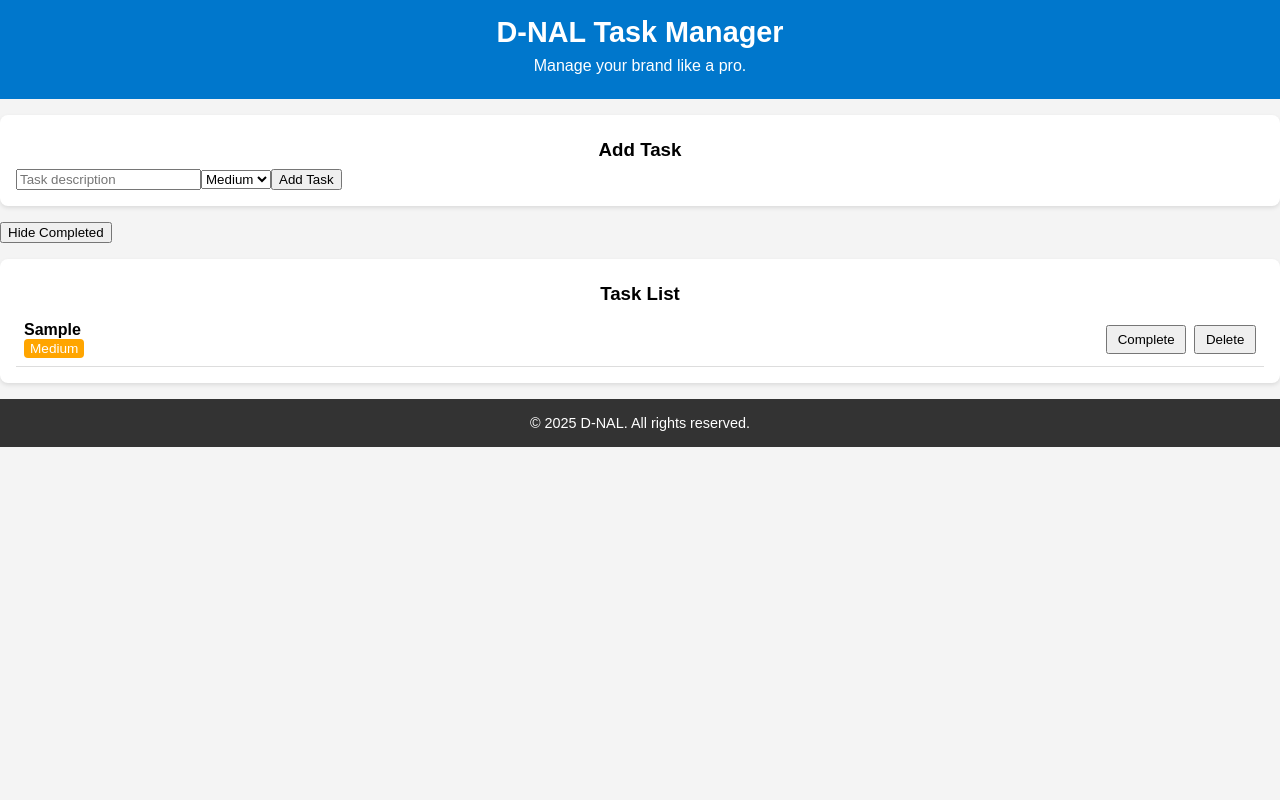
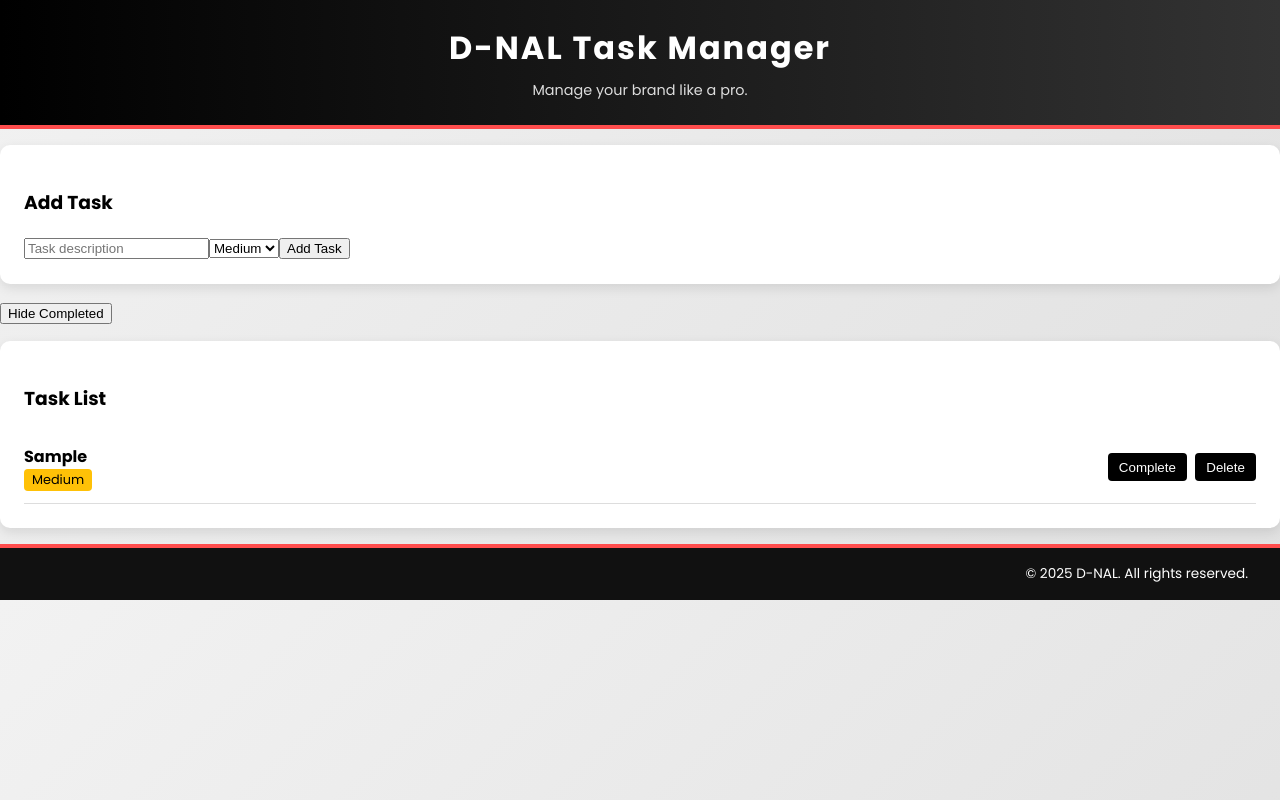
Before and after one commit to DanielAlvarezU/DanielAlvarezU-mtm6404-task-manager-Danielalvarezu, a React (Vite) app: page / in a window 1280 px wide. Both pictures are taken after typing "Sample" into the empty fields and a click on the button "Add Task". Built offline with nearby package versions, Linux system fonts and the light colour scheme.

Commit message:
🔧 Update task manager styles and components

```diff
--- a/src/App.css
+++ b/src/App.css
@@ -1,37 +1,48 @@
+@import url('https://fonts.googleapis.com/css2?family=Poppins:wght@400;700&display=swap');
+
 
 body {
-  font-family: Arial, sans-serif;
-  background-color: #f4f4f4;
+  font-family: 'Poppins', sans-serif;
+  background: linear-gradient(135deg, #f2f2f2, #e0e0e0);
   margin: 0;
   padding: 0;
 }
 
 .app {
-  max-width: 800px;
+  max-width: 900px;
   margin: 0 auto;
-  padding: 1rem;
+  padding: 2rem 1rem;
 }
 
 
 .navbar {
-  background-color: #0077cc;
-  color: white;
-  padding: 1rem 0;
+  background: linear-gradient(90deg, #000000, #333333);
+  color: #fff;
+  padding: 1.5rem 2rem;
   text-align: center;
+  border-bottom: 4px solid #ff4d4d;
 }
 
 .navbar h1 {
   margin: 0;
-  font-size: 1.8rem;
+  font-size: 2rem;
+  letter-spacing: 2px;
+}
+
+.navbar p {
+  margin: 0.5rem 0 0;
+  font-size: 0.9rem;
+  opacity: 0.85;
 }
 
 
 .footer {
-  background-color: #333;
-  color: white;
-  padding: 1rem 0;
-  text-align: center;
-  font-size: 0.9rem;
+  background-color: #111;
+  color: #fff;
+  padding: 1rem 2rem;
+  text-align: right;
+  font-size: 0.85rem;
+  border-top: 4px solid #ff4d4d;
 }
 
 .footer p {
@@ -41,31 +52,37 @@ body {
 
 .card {
   background-color: #fff;
-  padding: 1rem;
+  padding: 1.5rem;
   margin-bottom: 1rem;
-  border-radius: 8px;
-  box-shadow: 0 2px 4px rgba(0,0,0,0.1);
-}
-
-
-h1, h3, p {
-  margin: 0.5rem 0;
-  text-align: center;
+  border-radius: 10px;
+  box-shadow: 0 4px 12px rgba(0,0,0,0.1);
 }
 
 
 .task-form {
   display: flex;
   flex-direction: column;
-  gap: 0.5rem;
+  gap: 0.8rem;
 }
 
 .task-form input,
 .task-form select,
 .task-form button {
-  padding: 0.5rem;
-  border-radius: 4px;
+  padding: 0.75rem;
+  border-radius: 6px;
   border: 1px solid #ccc;
+  font-size: 1rem;
+}
+
+.task-form button {
+  background: #000;
+  color: #fff;
+  cursor: pointer;
+  border: none;
+}
+
+.task-form button:hover {
+  background: #333;
 }
 
 
@@ -73,7 +90,7 @@ h1, h3, p {
   display: flex;
   justify-content: space-between;
   align-items: center;
-  padding: 0.5rem;
+  padding: 0.75rem 0;
   border-bottom: 1px solid #ddd;
 }
 
@@ -89,13 +106,21 @@ h1, h3, p {
 
 .task-actions button {
   margin-left: 0.5rem;
-  padding: 0.3rem 0.6rem;
+  padding: 0.4rem 0.7rem;
+  background: #000;
+  color: #fff;
+  border: none;
+  border-radius: 4px;
+}
+
+.task-actions button:hover {
+  background: #333;
 }
 
 
 .priority {
-  font-size: 0.85rem;
-  padding: 2px 6px;
+  font-size: 0.8rem;
+  padding: 2px 8px;
   border-radius: 4px;
 }
 
@@ -105,8 +130,8 @@ h1, h3, p {
 }
 
 .priority.medium {
-  background-color: #ffa500;
-  color: white;
+  background-color: #ffc107;
+  color: black;
 }
 
 .priority.low {
@@ -118,35 +143,33 @@ h1, h3, p {
 .toggle-btn {
   display: block;
   margin: 1rem auto;
-  padding: 0.5rem 1rem;
-  background-color: #333;
+  padding: 0.75rem 1.2rem;
+  background-color: #000;
   color: white;
   border: none;
-  border-radius: 4px;
+  border-radius: 6px;
   cursor: pointer;
 }
 
 .toggle-btn:hover {
-  background-color: #111;
+  background-color: #333;
 }
 
 
-@media (max-width: 600px) {
+@media (max-width: 700px) {
   .task-item {
     flex-direction: column;
     align-items: flex-start;
   }
 
   .task-actions {
-    margin-top: 0.5rem;
-  }
-
-  .task-form button,
-  .toggle-btn {
-    width: 100%;
-  }
+    margin-top: 0.5rem; }
 
   .navbar h1 {
     font-size: 1.5rem;
   }
+
+  .footer {
+    text-align: center;
+  }
 }
```
